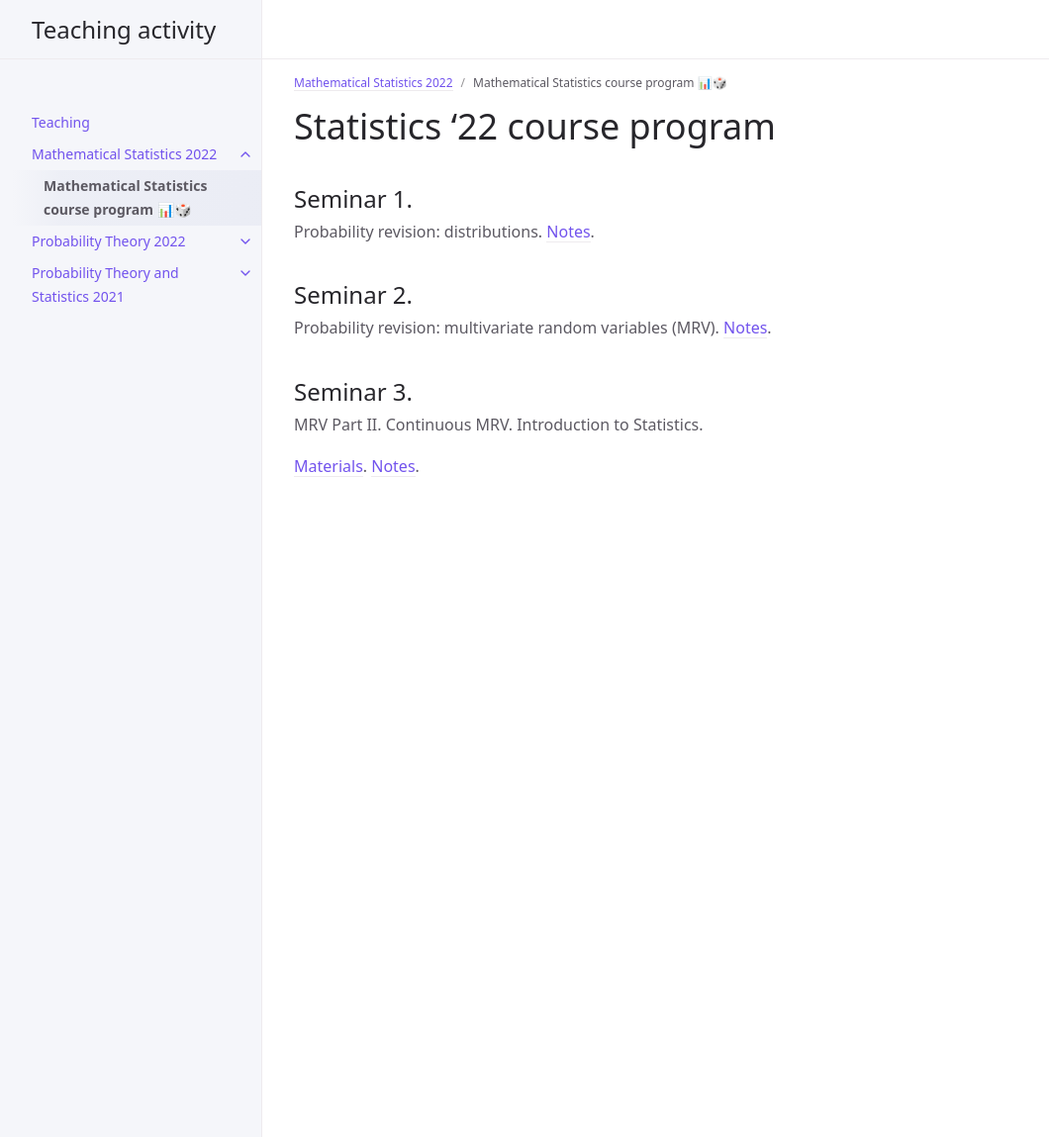
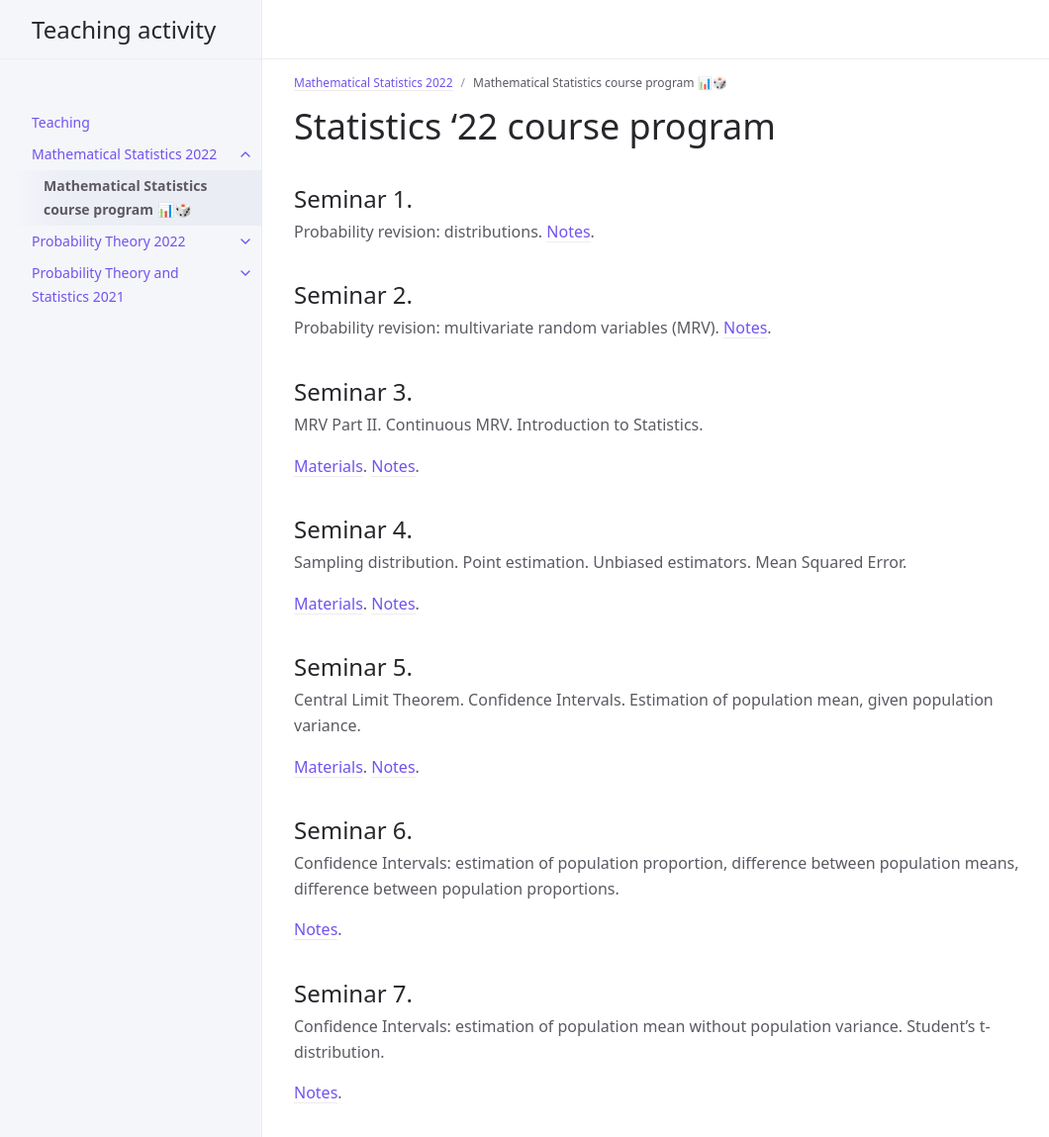
Before and after one commit to glkarpov/glkarpov.github.io, a Jekyll site: the page built from hse_prob_stat_22/stat_program.md, in a window 1280 px wide and 1166 px high. Shown: the top 1149 px of the window at 99% size, without its empty margins (107-1167 px from the left). Built offline with Jekyll 4.4.1, drawn with Linux system fonts in a browser that asks for light colours; our own code applies the rules of GitHub Pages for plain Markdown files; a script that is not in the unit is left out.

Commit message:
Added seminars 4-7 in MDI MathStat 22

```diff
--- a/hse_prob_stat_22/stat_program.md
+++ b/hse_prob_stat_22/stat_program.md
@@ -21,3 +21,31 @@ Probability revision: multivariate random variables (MRV).
 MRV Part II. Continuous MRV. Introduction to Statistics.
 
 [Materials](./materials/stat_intro.pdf). [Notes](./notes/seminar3_notes.pdf).
+
+
+## Seminar 4.
+
+Sampling distribution. Point estimation. Unbiased estimators. Mean Squared Error.
+
+[Materials](./materials/sam_distr_point_estimation.pdf). [Notes](./notes/seminar4_notes.pdf).
+
+
+## Seminar 5.
+
+Central Limit Theorem. Confidence Intervals. Estimation of population mean, given population variance.
+
+[Materials](./materials/stat_intro.pdf). [Notes](./notes/seminar5_notes.pdf).
+
+
+## Seminar 6.
+
+Confidence Intervals: estimation of population proportion, difference between population means, difference between population proportions.
+
+[Notes](./notes/seminar6_notes.pdf).
+
+
+## Seminar 7.
+
+Confidence Intervals: estimation of population mean without population variance. Student's t-distribution.
+
+[Notes](./notes/seminar7_notes.pdf).
```
Also changed, not shown: README.md (+3 -2 lines), hse_prob_stat_shared/stat_links.md (+2 -2 lines), 11 other files.
